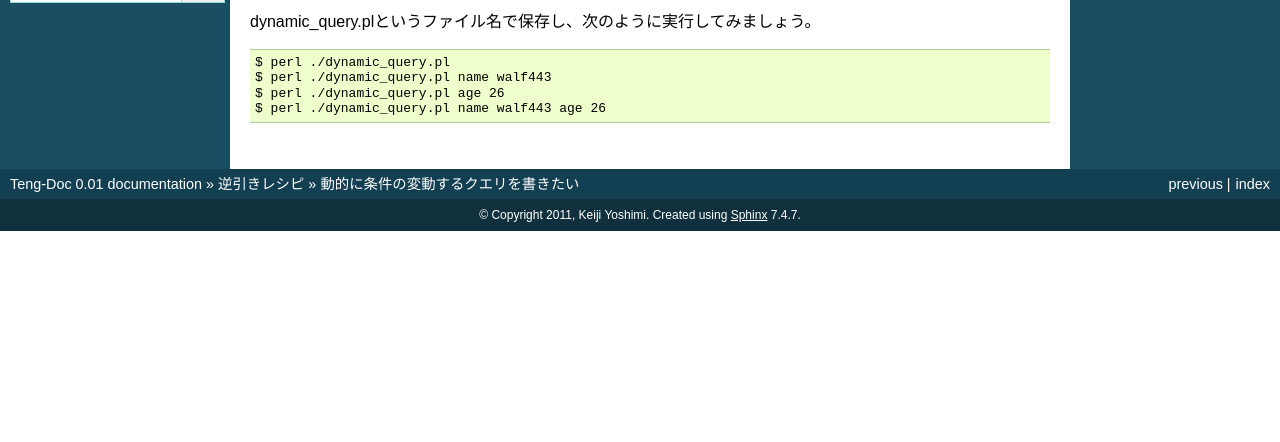
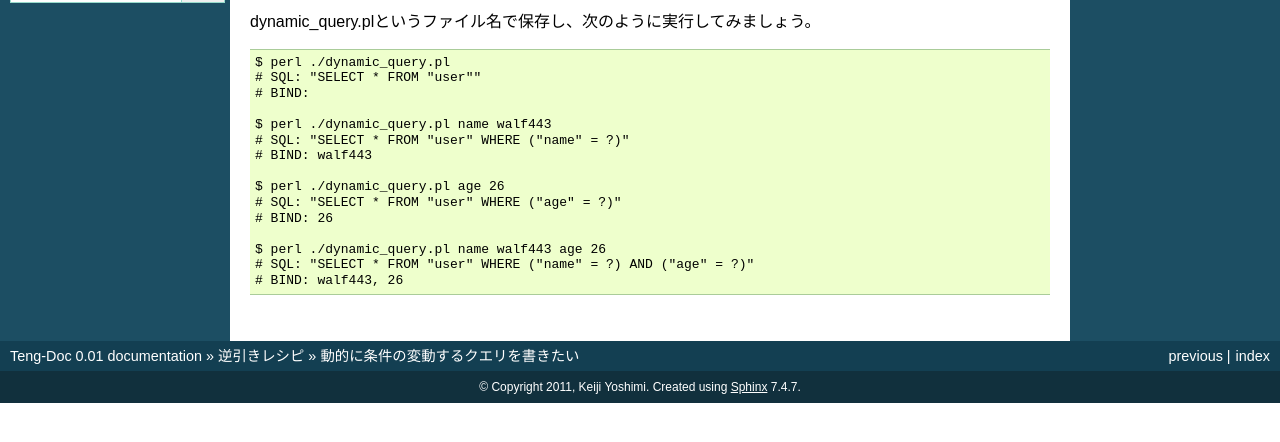
Before and after one commit to walf443/teng-doc, a Sphinx documentation site: the page built from source/cookbook/dynamic_query.rst, in a window 1280 px wide, cut to the strip 240-682 px from the top of the page. Built offline with Sphinx 7.4.7, drawn with Linux system fonts in a browser that asks for light colours.

Commit message:
実行例等を微調整

```diff
--- a/source/cookbook/dynamic_query.rst
+++ b/source/cookbook/dynamic_query.rst
@@ -10,6 +10,17 @@ SQL::Makerを使います。
 dynamic_query.plというファイル名で保存し、次のように実行してみましょう。 ::
 
     $ perl ./dynamic_query.pl
+    # SQL: "SELECT * FROM "user""
+    # BIND:
+
     $ perl ./dynamic_query.pl name walf443
+    # SQL: "SELECT * FROM "user" WHERE ("name" = ?)"
+    # BIND: walf443
+
     $ perl ./dynamic_query.pl age 26
+    # SQL: "SELECT * FROM "user" WHERE ("age" = ?)"
+    # BIND: 26
+
     $ perl ./dynamic_query.pl name walf443 age 26
+    # SQL: "SELECT * FROM "user" WHERE ("name" = ?) AND ("age" = ?)"
+    # BIND: walf443, 26
```
Also changed, not shown: 1 other file.
